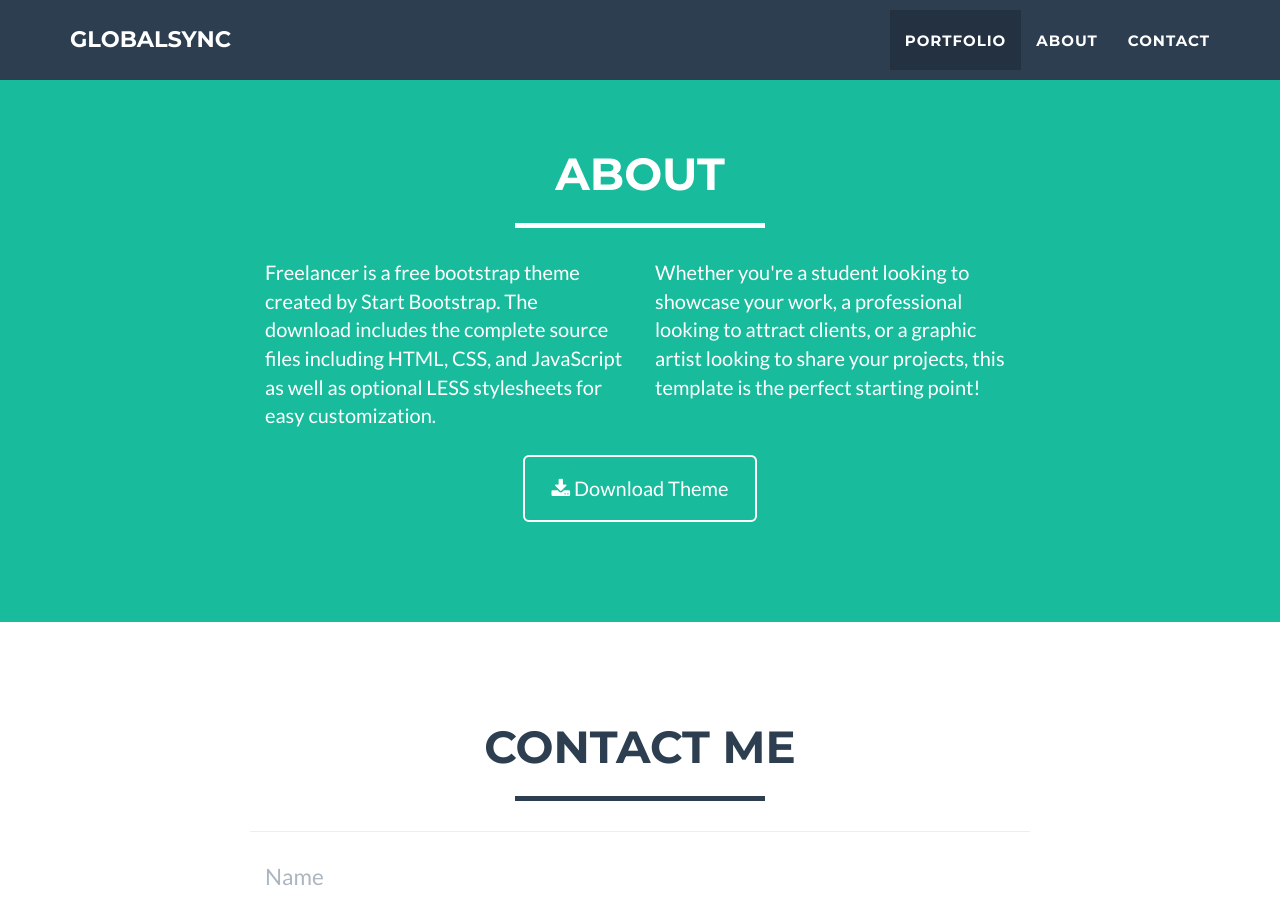
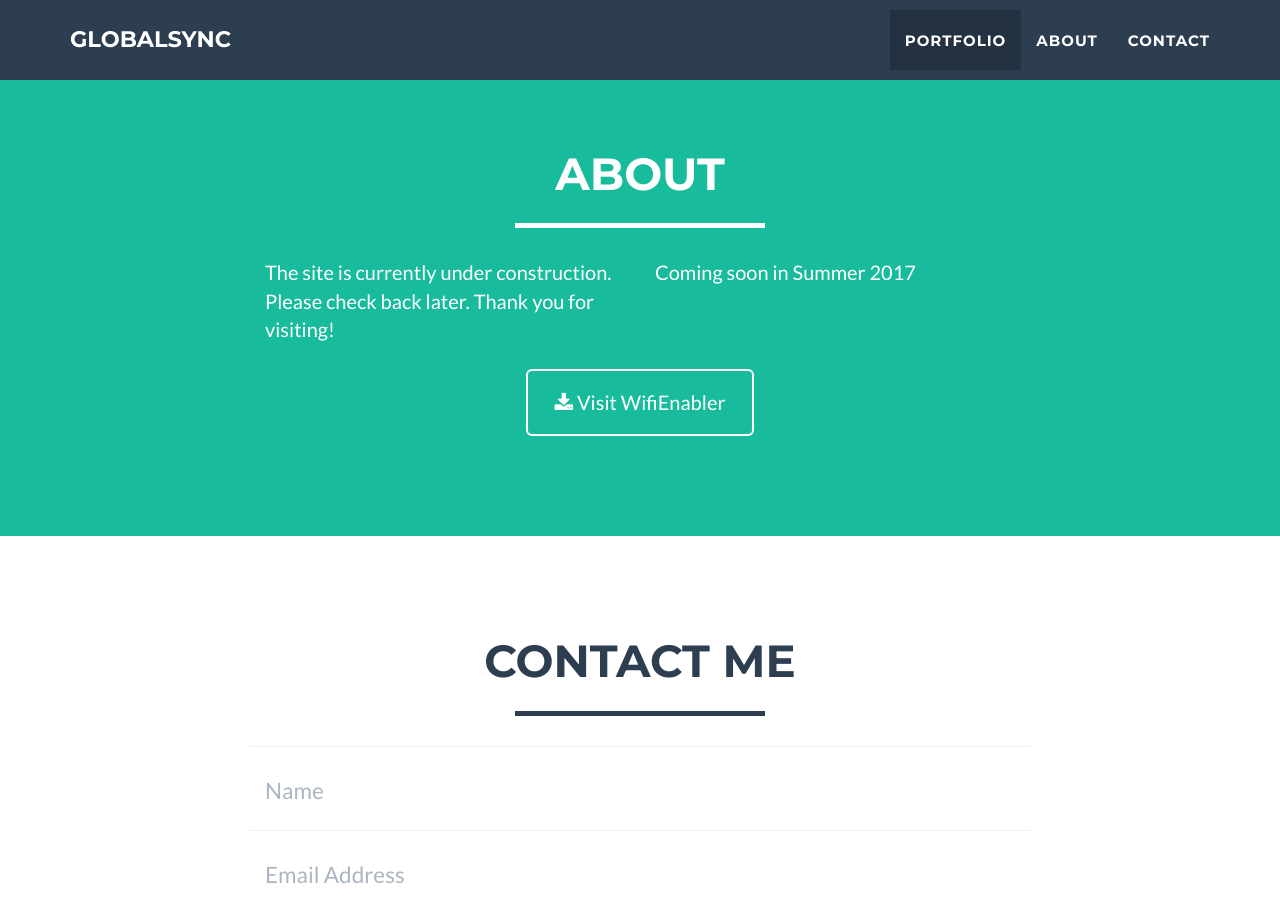
Before and after one commit to globalsync/globalsync.github.io, a Jekyll site: the page built from index.html, in a window 1280 px wide and 900 px high, scrolled down 1616 px. Built offline with Jekyll 4.4.1, drawn with Linux system fonts in a browser that asks for light colours.

Commit message:
bootstrap update

```diff
--- a/_includes/about.html
+++ b/_includes/about.html
@@ -9,14 +9,14 @@
             </div>
             <div class="row">
                 <div class="col-lg-4 col-lg-offset-2">
-                    <p>Freelancer is a free bootstrap theme created by Start Bootstrap. The download includes the complete source files including HTML, CSS, and JavaScript as well as optional LESS stylesheets for easy customization.</p>
+                    <p>The site is currently under construction. Please check back later. Thank you for visiting!</p>
                 </div>
                 <div class="col-lg-4">
-                    <p>Whether you're a student looking to showcase your work, a professional looking to attract clients, or a graphic artist looking to share your projects, this template is the perfect starting point! </p>
+                    <p>Coming soon in Summer 2017</p>
                 </div>
                 <div class="col-lg-8 col-lg-offset-2 text-center">
-                    <a href="#" class="btn btn-lg btn-outline">
-                        <i class="fa fa-download"></i> Download Theme
+                    <a href="http://wifienabler.com" class="btn btn-lg btn-outline">
+                        <i class="fa fa-download"></i> Visit WifiEnabler
                     </a>
                 </div>
             </div>
```
